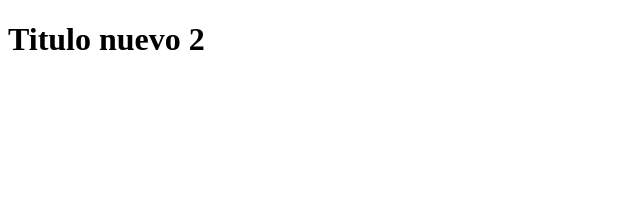
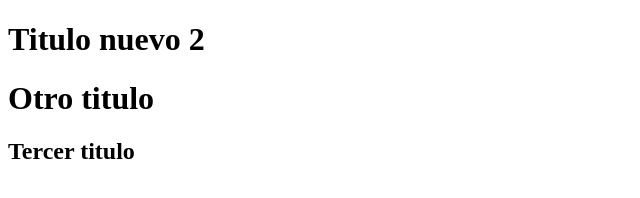
Before and after one commit to Adrian37js/Sistemas, a plain HTML site: page index.html in a window 1280 px wide. Shown: the whole page, without its empty margins (0-640 px from the left). Drawn offline with Linux system fonts and the light colour scheme.

Commit message:
Se ha agregado un tercer titulo a index

```diff
--- a/index.html
+++ b/index.html
@@ -7,6 +7,7 @@
 </head>
 <body>
     <h1>Titulo nuevo 2</h1>
-
+    <h1>Otro titulo</h1>
+    <h2>Tercer titulo</h2>
 </body>
 </html>
```
